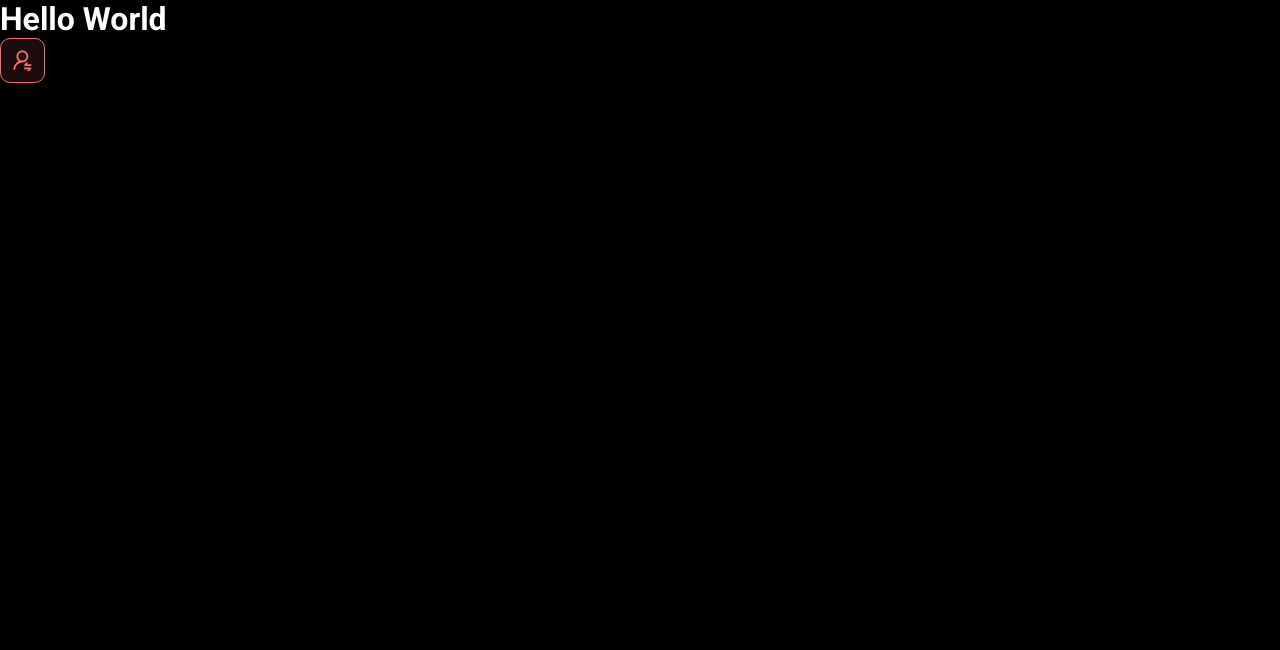
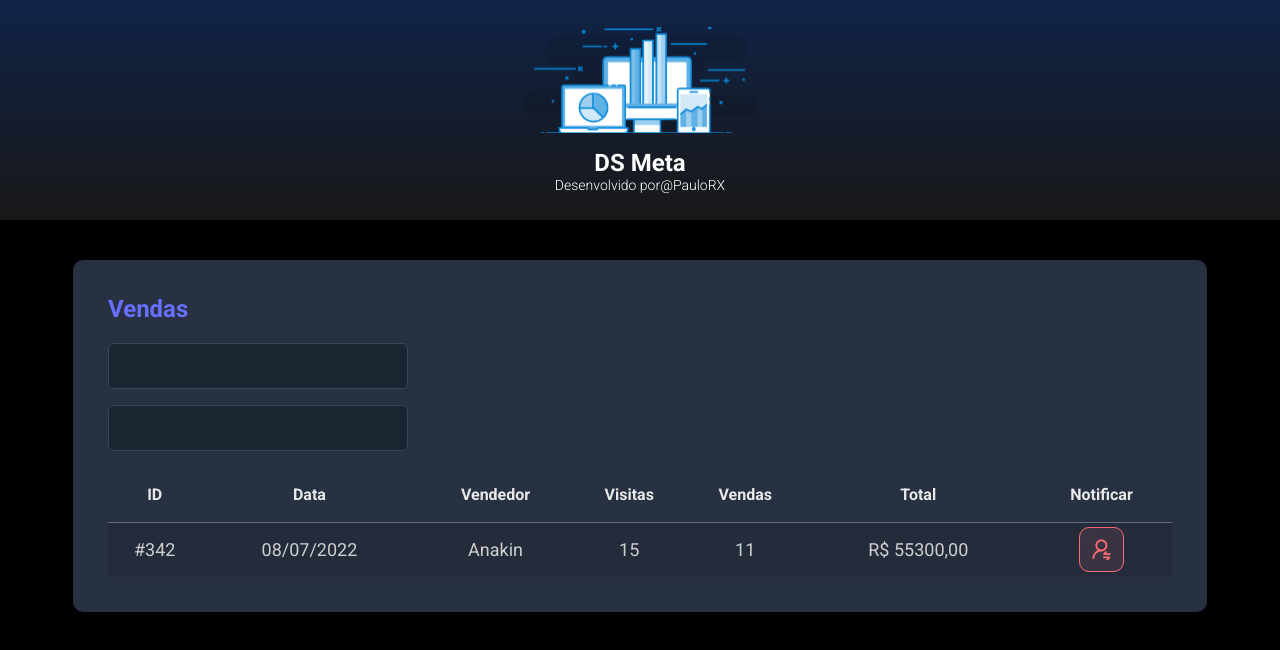
Before and after one commit to PauloRX/dsmeta, a React (Vite) app in the folder frontend/: page / in a window 1280 px wide. Shown: the top 650 px of the page. Built offline with nearby package versions, Linux system fonts and the light colour scheme.

Commit message:
Other components

```diff
--- a/frontend/src/App.tsx
+++ b/frontend/src/App.tsx
@@ -1,10 +1,18 @@
+import Header from "./components/Header";
 import NotificationButton from "./components/NotificationButton";
+import SalesCard from "./components/SalesCard";
 
 function App() {
   return(
     <>
-      <h1>Hello World</h1>
-      <NotificationButton />
+      <Header />
+      <main>
+        <section id="sales">
+          <div className="dsmeta-container">
+            <SalesCard />
+          </div>
+        </section>
+      </main>
     </>
   );
 }
--- /dev/null
+++ b/frontend/src/components/Header/index.tsx
@@ -0,0 +1,23 @@
+import logo from '../../assets/img/logo-dsmeta.svg';
+
+import './styles.css';
+
+function Header() {
+    return (
+        <header>
+            <div className="dsmeta-logo-container">
+                <img src={logo} alt="DS Meta" />
+                <h1>DS Meta</h1>
+                <p>
+                    Desenvolvido por
+                    <a href="https://instagram.com/paulo_xavier3">
+                        @PauloRX
+                    </a>
+                </p>
+            </div>
+        </header>
+    );
+}
+
+
+  export default Header
--- /dev/null
+++ b/frontend/src/components/Header/styles.css
@@ -0,0 +1,27 @@
+header {
+    background: linear-gradient(180deg, #102347  0%, #181818 100%);
+    height: 220px;
+    display: flex;
+    align-items: center;
+    justify-content: center;
+}
+
+.dsmeta-logo-container {
+    display: flex;
+    flex-direction: column;
+    align-items: center;
+}
+
+.dsmeta-logo-container img {
+    width: 235px;
+}
+
+.dsmeta-logo-container p {
+    font-size: 14px;
+    font-weight: 300;
+}
+
+.dsmeta-logo-container h1 {
+    font-size: 24px;
+    margin-top: 15px;
+}
--- /dev/null
+++ b/frontend/src/components/SalesCard/index.tsx
@@ -0,0 +1,50 @@
+import NotificationButton from '../NotificationButton';
+import './styles.css'
+
+function SalesCard() {
+    return (
+        <div className="dsmeta-card">
+            <h2 className="dsmeta-sales-title">Vendas</h2>
+            <div>
+                <div className="dsmeta-form-control-container">
+                    <input className="dsmeta-form-control" type="text" />
+                </div>
+                <div className="dsmeta-form-control-container">
+                    <input className="dsmeta-form-control" type="text" />
+                </div>
+            </div>
+            <div>
+                <table className="dsmeta-sales-table">
+                    <thead>
+                        <tr>
+                            <th className="show992">ID</th>
+                            <th className="show76">Data</th>
+                            <th>Vendedor</th>
+                            <th className="show992">Visitas</th>
+                            <th className="show76">Vendas</th>
+                            <th>Total</th>
+                            <th>Notificar</th>
+                        </tr>
+                    </thead>
+                    <tbody>
+                        <tr>
+                            <td className="show992">#342</td>
+                            <td className="show76">08/07/2022</td>
+                            <td>Anakin </td>
+                            <td className="show992">15</td>
+                            <td className="show76">11</td>
+                            <td>R$ 55300,00</td>
+                            <td>
+                                <div className="dsmeta-red-btn-container">
+                                    <NotificationButton />
+                                </div>
+                            </td>
+                        </tr>
+                    </tbody>
+                </table>
+            </div>
+        </div>
+    );
+}
+
+export default SalesCard;
--- /dev/null
+++ b/frontend/src/components/SalesCard/styles.css
@@ -0,0 +1,113 @@
+.dsmeta-card {
+    background-color: #283142;
+    border-radius: 10px;
+    padding: 30px 10px;
+  }
+
+  .dsmeta-sales-title {
+    color: #676fff;
+    font-size: 24px;
+    margin-bottom: 20px;
+  }
+
+  .dsmeta-form-control-container {
+    margin-bottom: 16px;
+    max-width: 300px;
+  }
+
+  .dsmeta-form-control {
+    width: 100%;
+    height: 46px;
+    background-color: #1b2531;
+    border: 1px solid #384459;
+    border-radius: 5px;
+    color: #9aaabe;
+    padding: 0 20px;
+    font-size: 18px;
+  }
+
+  .dsmeta-sales-table {
+    width: 100%;
+    border-spacing: 0;
+    border-collapse: collapse;
+  }
+
+  .dsmeta-sales-table thead {
+    height: 55px;
+    font-size: 16px;
+    color: #e9e9e9;
+    font-weight: 700;
+  }
+
+  .dsmeta-sales-table tbody {
+    font-size: 14px;
+    font-weight: 400;
+    color: #cfcfcf;
+    text-align: center;
+  }
+
+  .dsmeta-sales-table tbody tr {
+    height: 74px;
+    border-top: 1px solid #5f6e82;
+  }
+
+  .dsmeta-sales-table tbody tr:hover > td {
+    background-color: #384459;
+  }
+
+  .dsmeta-sales-table tbody tr:nth-child(odd) {
+    background-color: #242c3b;
+  }
+
+  .dsmeta-red-btn-container {
+      display: flex;
+      justify-content: center;
+  }
+
+  .dsmeta-red-btn {
+    height: 45px;
+    width: 45px;
+    background: rgba(255, 107, 114, 0.1);
+    border: 1px solid #ff6b72;
+    border-radius: 10px;
+    display: flex;
+    align-items: center;
+    justify-content: center;
+    cursor: pointer;
+  }
+
+  .dsmeta-red-btn img {
+      width: 19px;
+  }
+
+  .show576 {
+    display: none;
+}
+
+.show992 {
+    display: none;
+}
+
+@media (min-width: 576px) {
+    .show576 {
+        display: table-cell;
+    }
+
+    .dsmeta-card {
+        padding: 35px;
+    }
+
+    .dsmeta-sales-table tbody tr {
+        height: 55px;
+    }
+
+    .dsmeta-sales-table tbody {
+        font-size: 18px;
+    }
+}
+
+@media (min-width: 992px) {
+    .show992 {
+        display: table-cell;
+    }
+}
--- a/frontend/src/index.css
+++ b/frontend/src/index.css
@@ -19,3 +19,13 @@ a:visited {
   color: unset;
   text-decoration: none;
 }
+
+.dsmeta-container {
+  width: 100%;
+  max-width: 90%;
+  margin: 0 auto;
+}
+
+#sales {
+  padding: 40px 10px;
+}
```
Also changed, not shown: frontend/src/assets/img/logo-dsmeta.svg (added), 1 other file (tests, documents, lock files or other folders).
